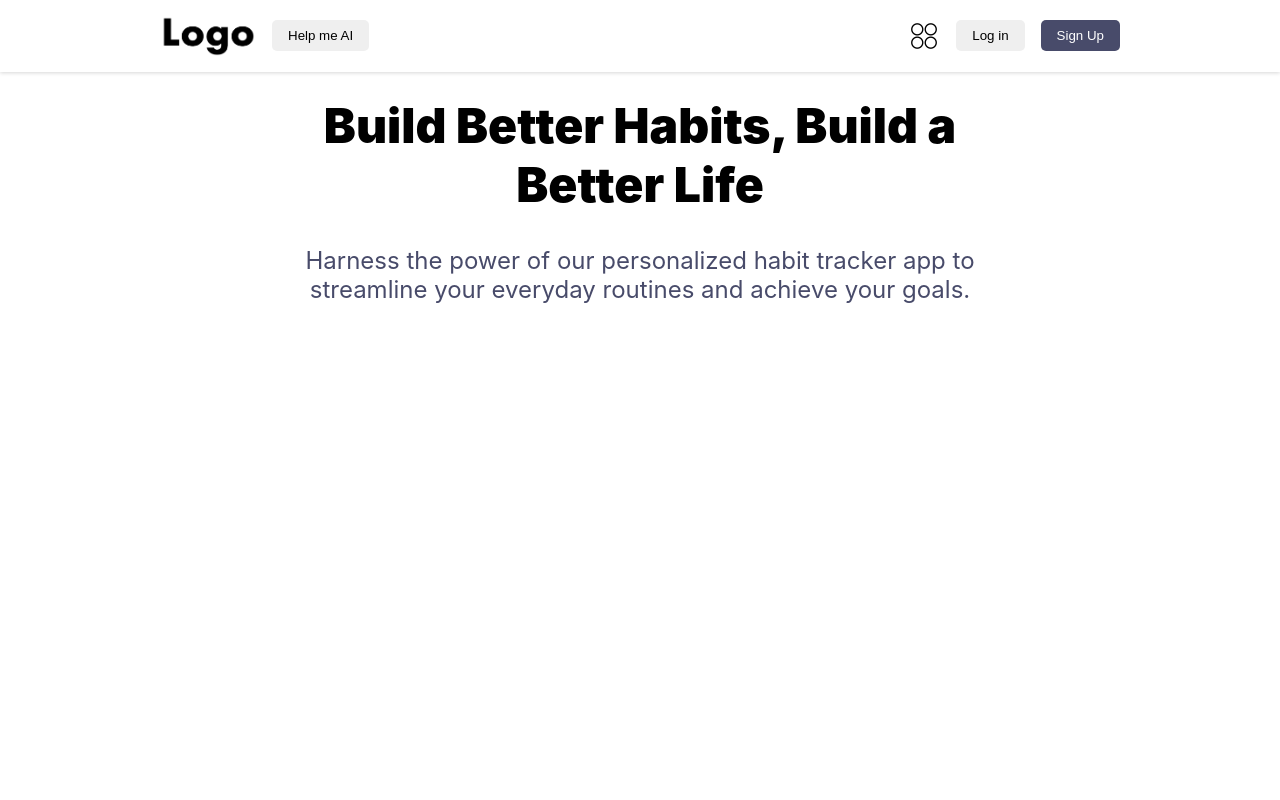
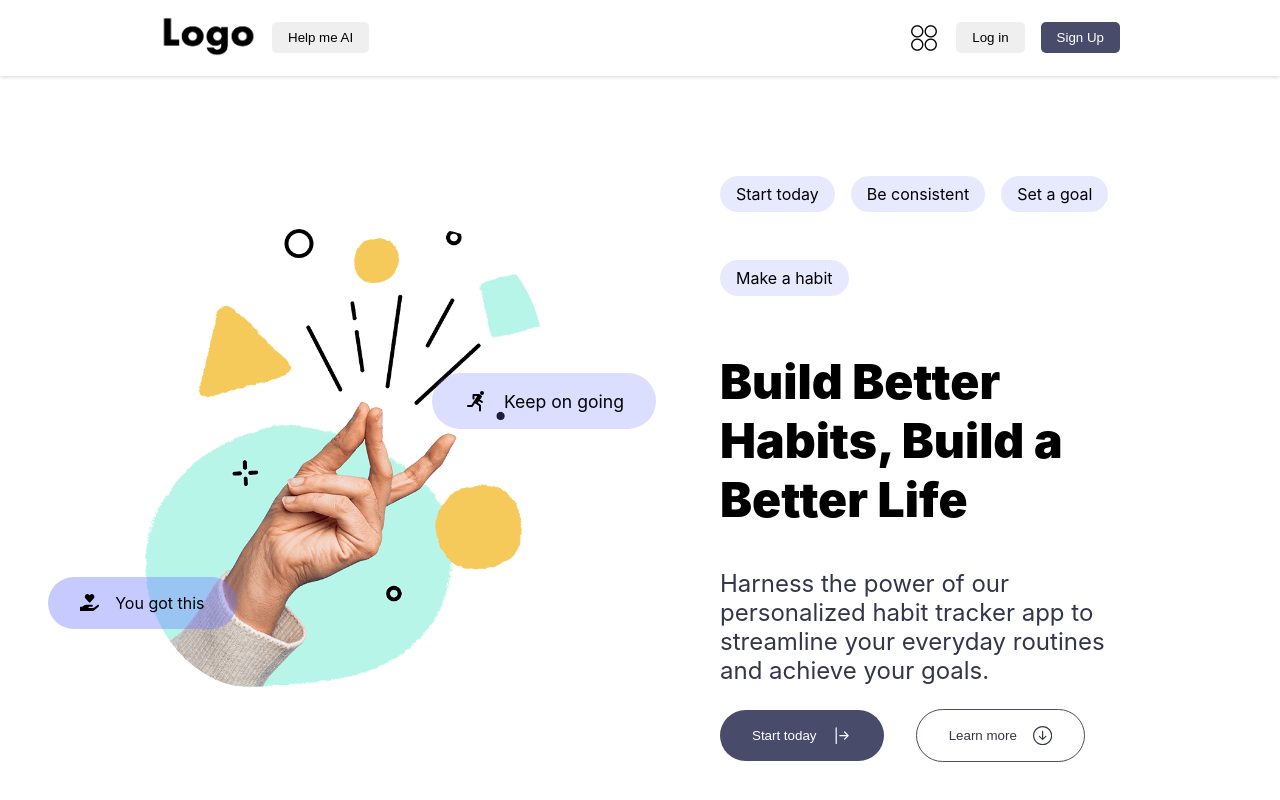
Before and after one commit to abodaa/habits-tracker, a React (Create React App) app in the folder client/: page / in a window 1280 px wide. Shown: the top 800 px of the page. Built offline with nearby package versions, Linux system fonts and the light colour scheme.

Commit message:
Hero section design

```diff
--- a/client/src/components/ProtectedNav.js
+++ b/client/src/components/ProtectedNav.js
@@ -47,13 +47,14 @@ export default function Navbar() {
       {/* Navigation */}
       <nav className="nav-container">
         <div className="logo-help-btn">
+          <Link to="/">
             <img src={logo} alt="" className="logo" />
+          </Link>
           <button className="nav-btn-one">Help me AI</button>
         </div>
 
-
         <div className="filter-add-habit-container">
-        <Link to='./Dashboard' style={{textDecoration:"none"}}>
+          <Link to="./Dashboard" style={{ textDecoration: "none" }}>
             <button className="add-habit-filter">
               <RxDashboard />
               Dashboard
--- a/client/src/components/home.js
+++ b/client/src/components/home.js
@@ -1,29 +1,69 @@
 import { CgMenuGridO, CgProfile } from "react-icons/cg";
+import { GrRun } from "react-icons/gr"
+import { FaHandHoldingHeart } from "react-icons/fa";
+import { BsArrowBarRight } from "react-icons/bs";
+import { SlArrowDownCircle } from "react-icons/sl";
+import Footer from '../components/Footer'
+
 import menuImage from "../images/menu.png";
 import profPic from "../images/user.png";
 import searchIcon from "../images/search.png";
 import logo from "../images/logo.png";
+import heroImage from "../images/hero.png";
+
 import "../style/home.css";
 
 export default function Home() {
   return (
     <div className="App">
       {/* Header */}
-      <header className="App-header">
-        <h1>Build Better Habits, Build a Better Life</h1>
-        <p>
-          Harness the power of our personalized habit tracker app to streamline
-          your everyday routines and achieve your goals.
-        </p>
-      </header>
 
-      {/* Filter buttons */}
-      {/* <div className="filter-buttons">
-        <button>New</button>
-        <button>On Progress</button>
-        <button>Cancelled</button>
-        <button>Achieved</button>
-      </div> */}
+      <div className="home-main-container">
+        <section className="hero-main-container">
+          <div className="hero-left-container">
+            <img src={heroImage} className="hero-img" alt="" />
+            <div className="hero-top-description">
+              <GrRun style={{ fontSize: "1.5rem" }} />
+              <p>Keep on going</p>
+            </div>
+            <div className="hero-bottom-description">
+              <FaHandHoldingHeart style={{ fontSize: "1.2rem" }} />
+              <p>You got this</p>
+            </div>
+          </div>
+
+          <div className="hero-right-container">
+            <div className="hero-right-notification-btn">
+              <p className="hero-btn">Start today</p>
+              <p className="hero-btn">Be consistent</p>
+              <p className="hero-btn">Set a goal</p>
+              <p className="hero-btn">Make a habit</p>
+            </div>
+            <header className="App-header">
+              <h1>Build Better Habits, Build a Better Life</h1>
+            </header>
+
+            <p className="hero-right-description">
+              Harness the power of our personalized habit tracker app to
+              streamline your everyday routines and achieve your goals.
+            </p>
+
+            <div className="hero-btns-container">
+              <button className="hero-btn-one">
+                {" "}
+                Start today
+                <BsArrowBarRight style={{ fontSize: "1.2rem" }} />
+              </button>
+              <button className="hero-btn-two">
+                Learn more
+                <SlArrowDownCircle style={{ fontSize: "1.2rem" }} />
+              </button>
+            </div>
+          </div>
+        </section>
+
+      </div>
+      <Footer />
     </div>
   );
 }
--- a/client/src/components/navbar.js
+++ b/client/src/components/navbar.js
@@ -5,13 +5,16 @@ import menuImage from "../images/menu.png";
 import "../style/navbar.css";
 import LoginModal from '../components/LoginModal'
 import SignupModal from '../components/SignupModal'
+import { Link } from 'react-router-dom';
 export default function Navbar() {
   return (
     <div>
       {/* Navigation */}
       <nav className="nav-container">
         <div className="logo-help-btn">
-          <img src={logo} alt="" className="logo" />
+          <Link to='/'>
+            <img src={logo} alt="" className="logo" />
+          </Link>
           <button className="nav-btn-one">Help me AI</button>
         </div>
 
--- a/client/src/style/home.css
+++ b/client/src/style/home.css
@@ -1,15 +1,10 @@
-.App{
-width: 100%;
-margin: auto;
-}
-
-.App-header{
+/* Home  */
+.home-main-container{
+  width: 80%;
   margin: auto;
-  margin-top: 6rem;
-  width: 60%;
+  padding-top: 10rem;
 }
 .App-header :first-child{
-  text-align: center;
   font-size: 3rem;
   font-weight: 900
 }
@@ -20,5 +15,115 @@ margin: auto;
   color: #484b6a;
 
 }
+/* Hero Section */
+.hero-main-container{
+  display: flex;
+  align-items: center;
+  justify-content: space-between;
+  gap: 10rem;
 
-/*  */
+}
+
+/* Hero Left */
+.hero-left-container{
+position: relative;
+}
+
+.hero-top-description{
+  position: absolute;
+  top: 10rem;
+  right: -6rem;
+   border-radius: 50rem;
+  display: flex;
+  align-items: center;
+  gap: 1rem;
+  font-size: 1.1rem;
+  background-color: #6c78ff3f;
+  padding: 0rem 2rem;
+  transition: ease-in-out 0.4s;
+}
+.hero-top-description:hover{
+  transform: scale(1.1);
+  cursor: default;
+}
+.hero-bottom-description{
+  position: absolute;
+  bottom: 5rem;
+  left: -5rem;
+  border-radius: 50rem;
+  display: flex;
+  align-items: center;
+  gap: 1rem;
+  background-color: #6c78ff63;
+  padding: 0rem 2rem;
+  transition: ease-in-out 0.4s;
+}
+.hero-bottom-description:hover{
+  transform: scale(1.1);
+  cursor: default;
+}
+.hero-img{
+  width: 25rem;
+  padding: 1rem;
+  border-radius: 30%;
+  /* box-shadow: rgba(0, 0, 0, 0.05) 0px 0px 0px 1px; */
+
+}
+
+/* Hero Right */
+
+.hero-right-description{
+  width: 100%;
+  font-size: 1.5rem;
+  color: #33354b;
+}
+.hero-right-notification-btn{
+  display: flex;
+  align-items: center;
+  flex-wrap: wrap;
+  gap: 1rem;
+
+}
+
+.hero-btn{
+  border-radius: 50rem;
+  background-color: #6c78ff29;
+  padding: 0.5rem 1rem;
+}
+.hero-btns-container{
+  display: flex;
+  align-items: center;
+  gap: 2rem;
+}
+.hero-btn-one{
+  border-radius: 50rem;
+  display: flex;
+  align-items: center;
+  gap: 1rem;
+  border: none;
+  background-color: #484b6a;
+  color: white;
+  padding: 1rem 2rem;
+  transition: ease-in-out 0.2s;
+}
+.hero-btn-one:hover{
+  background-color: #2f314b;
+  cursor: pointer;
+}
+.hero-btn-two{
+  border-radius: 50rem;
+  display: flex;
+  align-items: center;
+  gap: 1rem;
+  border: none;
+  background-color: transparent;
+  padding: 1rem 2rem;
+  border: 1px solid #484b6a;
+  color: #33354b;
+  transition: ease-in-out 0.2s;
+}
+.hero-btn-two:hover{
+  background-color: #2f314b;
+  cursor: pointer;
+  color: white;
+}
```
Also changed, not shown: client/src/images/hero.jpg (added), client/src/images/hero.png (added). Lines whose indentation alone changed are shown as unchanged.
